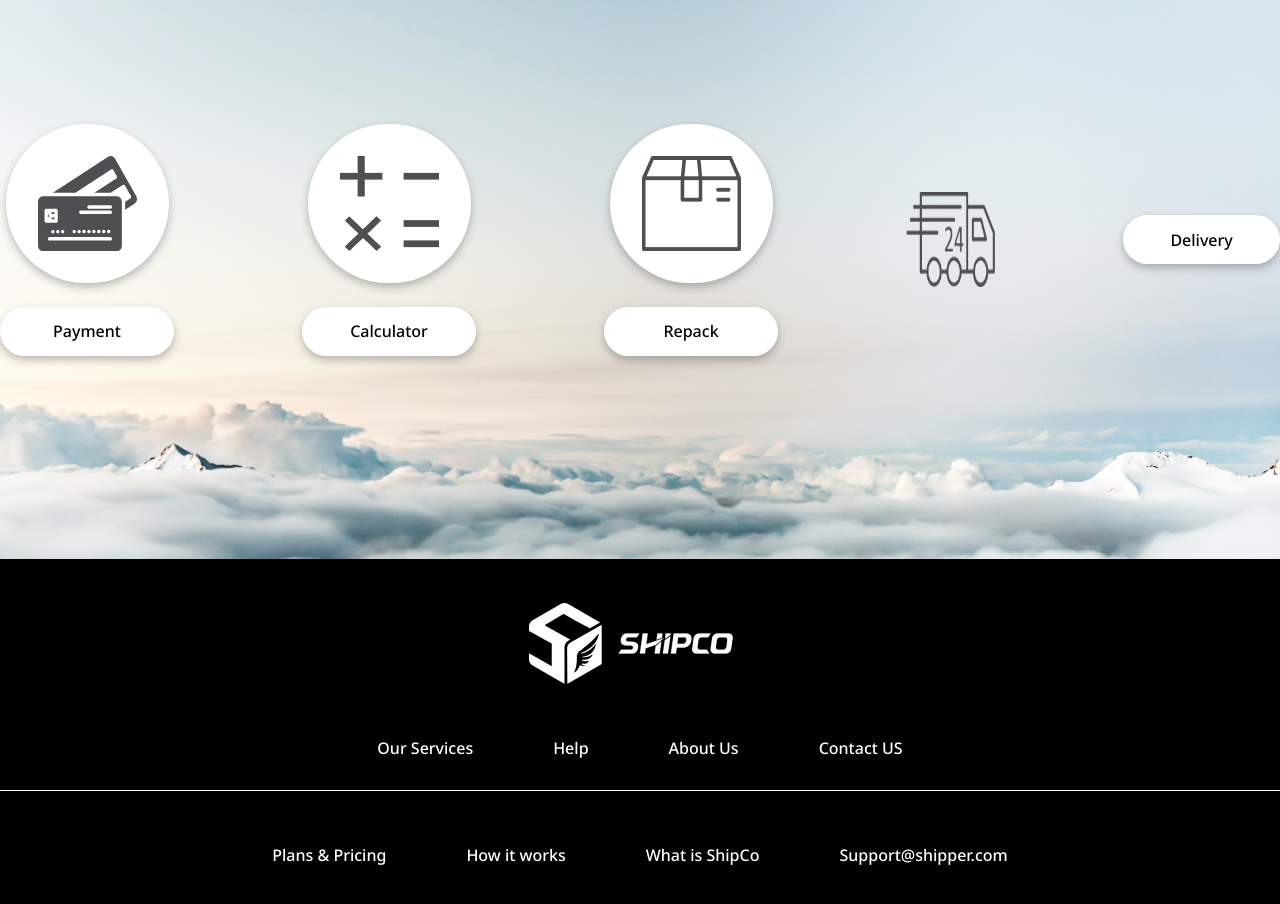
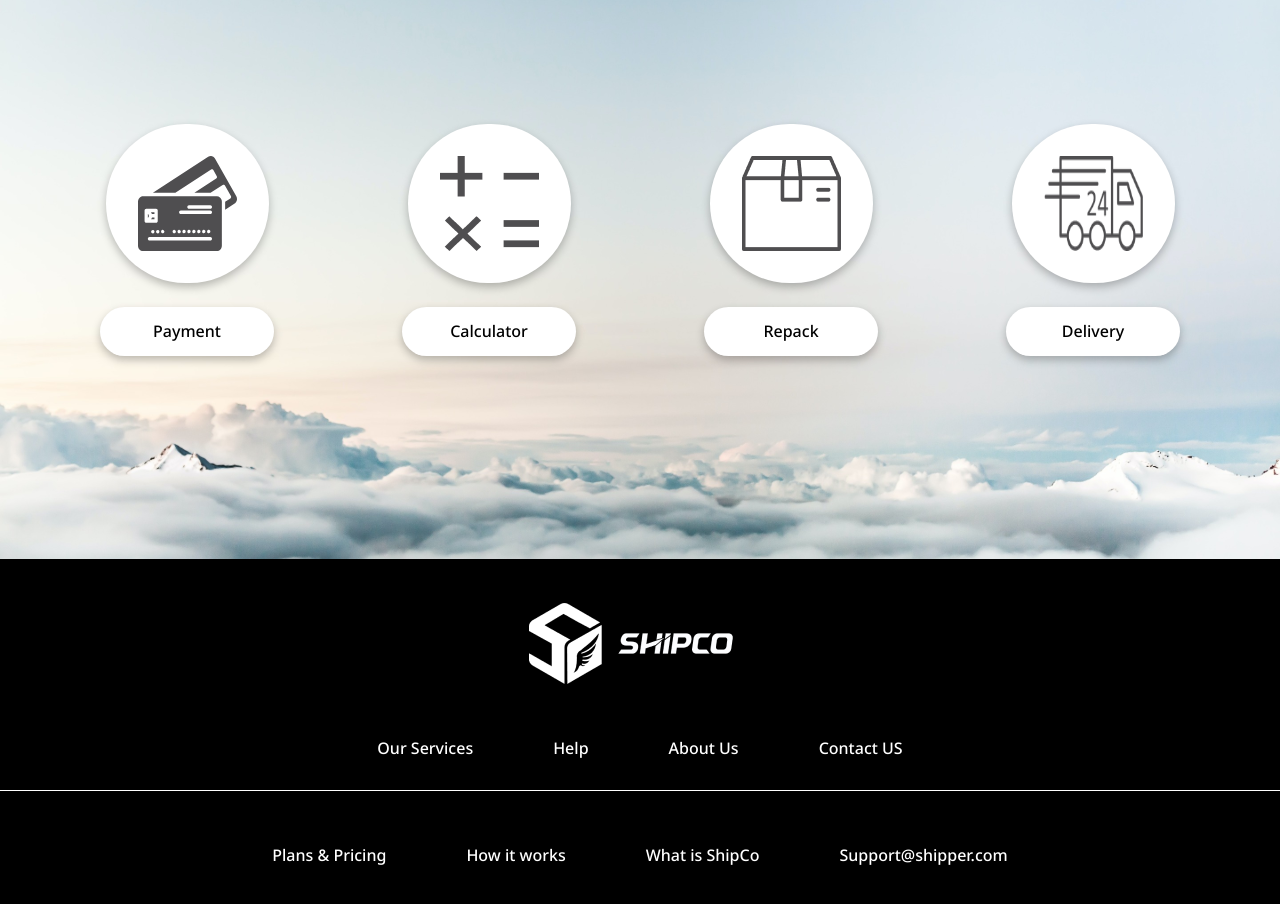
Before and after one commit to Tusho7/shipper-anri-sandro, a React (Vite) app: page / in a window 1280 px wide. Shown: the part 1680-2584 px from the top of the page. Built offline with nearby package versions, Linux system fonts and the light colour scheme.

Commit message:
fix: Fix error on delivery image (#13)
Fixed error on delivery image

```diff
--- a/src/components/Boxes/Boxes.tsx
+++ b/src/components/Boxes/Boxes.tsx
@@ -7,9 +7,8 @@ import Delivery from "../../assets/icons/Delivery.png";
 function Boxes() {
   return (
     <div className="relative flex justify-center items-center mx-auto">
-      <img src={Rectangle} className="w-full max-w-screen-3xl mx-auto"/>
+      <img src={Rectangle} className="w-full max-w-screen-3xl mx-auto" />
       <div className="absolute flex justify-center items-center gap-32">
-
         <div className="flex flex-col gap-6 justify-center items-center">
           <div className="rounded-full bg-white p-8 flex justify-center items-center shadow-custom">
             <img src={Payment} />
@@ -20,7 +19,6 @@ function Boxes() {
           </div>
         </div>
 
-
         <div className="flex flex-col gap-6 justify-center items-center">
           <div className="rounded-full bg-white p-8 flex justify-center items-center shadow-custom">
             <img src={Vector} />
@@ -30,7 +28,6 @@ function Boxes() {
             <p>Calculator</p>
           </div>
         </div>
-
 
         <div className="flex flex-col gap-6 justify-center items-center">
           <div className="rounded-full bg-white p-8 flex justify-center items-center shadow-custom">
@@ -43,8 +40,7 @@ function Boxes() {
         </div>
 
         <div className="flex flex-col gap-6 justify-center items-center">
-
-
+          <div className="rounded-full bg-white p-8 flex justify-center items-center shadow-custom">
             <img src={Delivery} className="w-[99px] h-[95px]" />
           </div>
 
@@ -52,12 +48,8 @@ function Boxes() {
             <p>Delivery</p>
           </div>
         </div>
-
-
-
-
-
       </div>
+    </div>
   );
 }
 
```
